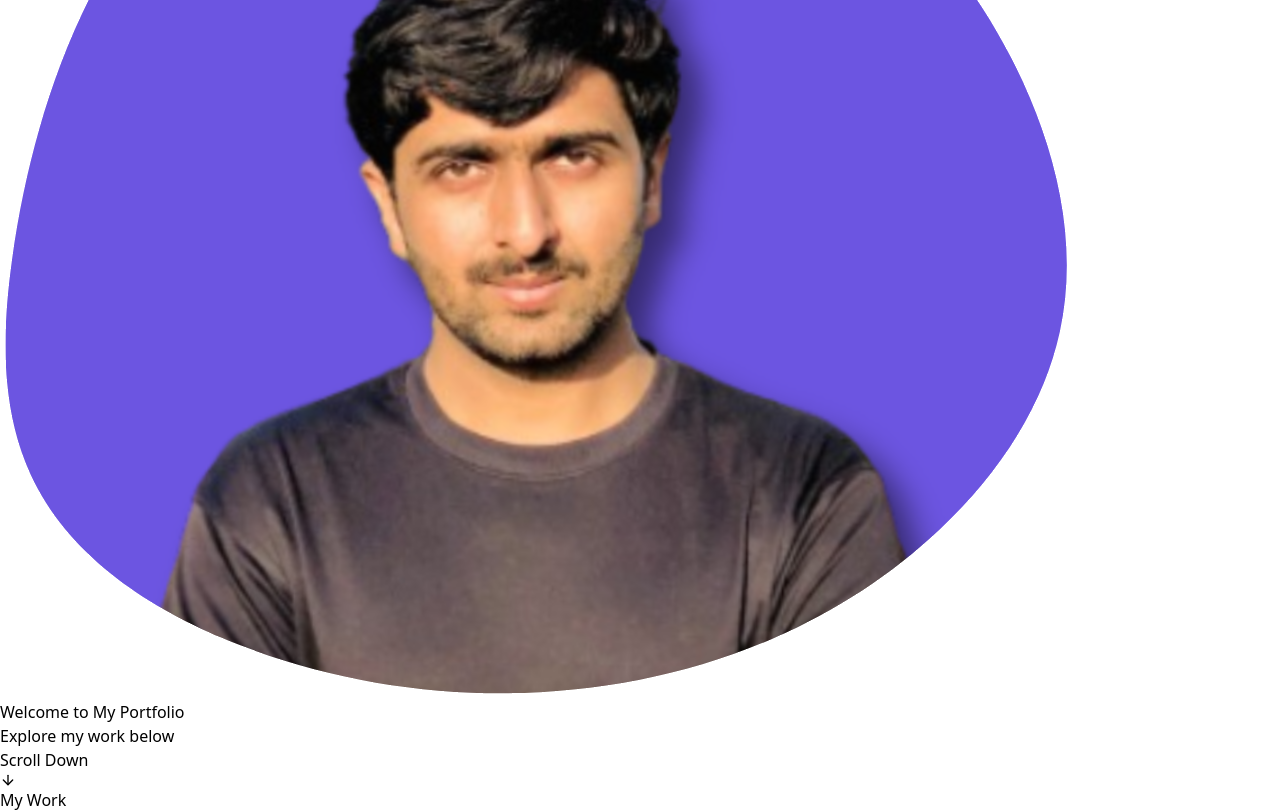
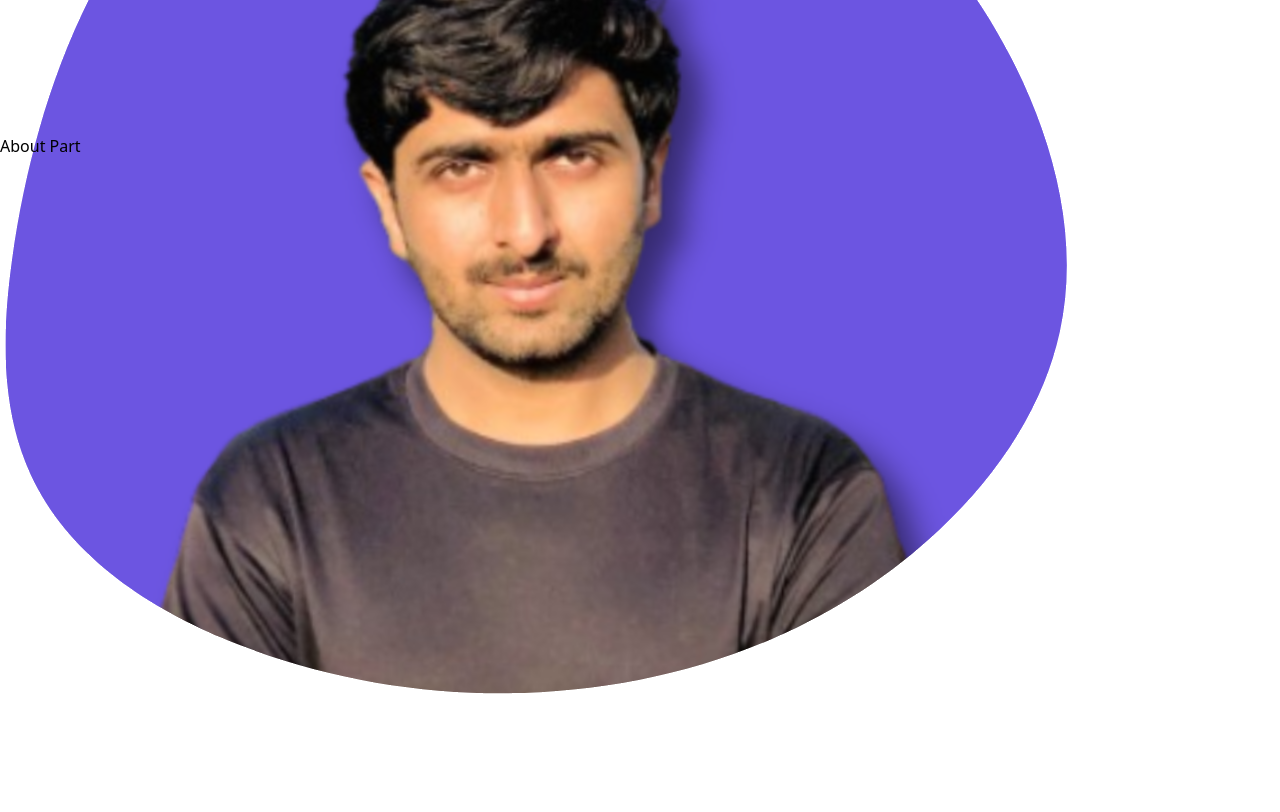
Before and after one commit to Seboo-Dogar/MyPortfolio-Web, a React (Vite) app: page / in a window 1280 px wide. Shown: the part 780-1592 px from the top of the page. After the commit the page ends 1480 px from the top, so only its background shows below. Built offline with nearby package versions, Linux system fonts and the light colour scheme.

Commit message:
Finally Home Page is done

```diff
--- a/src/App.jsx
+++ b/src/App.jsx
@@ -1,6 +1,8 @@
 import Header from "./components/Header";
 import Main from "./components/Main";
-import ScrollDownPage from "./components/ScrollDownPage";
+import About from "./components/About";
+// import Skills from "./components/Skills";
+
 
 function App() {
 
@@ -8,7 +10,7 @@ function App() {
     <>
       <Header/>
       <Main/>
-      <ScrollDownPage/>
+      <About/>
     </>
   )
 }
--- /dev/null
+++ b/src/components/About.jsx
@@ -0,0 +1,10 @@
+
+export default function About() {
+    return (
+        <section className='bg-gray-300 h-screen' id="about">
+            <div className='container mx-auto'>
+                <h1 className="text-8xl">About Part</h1>
+            </div>
+        </section>
+    );
+};
--- a/src/components/Main.jsx
+++ b/src/components/Main.jsx
@@ -6,9 +6,14 @@ import { CgMouse } from "react-icons/cg";
 import { TiArrowDown } from "react-icons/ti";
 
 export default function Main() {
+
+    const mangeScrolling = () => {
+        document.getElementById("about").scrollIntoView({behavior: "smooth"})
+    }
+
     return (
         <>
-        <section className="py-10 h-screen">
+        <section className="py-10" style={{ height: "calc(100vh - 70px)" }} id="home">
             <div className="container mx-auto">
                 <div className="grid grid-cols-[1fr_3fr_4fr] auto-cols-auto">
                     <div className="space-x-4 my-auto">
@@ -22,7 +27,7 @@ export default function Main() {
                         <p className="text-base">I specialize in crafting dynamic and responsive web applications, leveraging modern technologies to deliver high-quality, user-friendly designs and seamless functionality.</p>
                         <a href="./src/assets/MyCV.pdf" download="MyCV.pdf" className="bg-[#6c55e1] text-white py-2 px-4 rounded-md inline-flex items-center">Download CV <FiDownload className="ml-2" /></a>
                         <div className="">
-                            <button className="inline-flex items-center mt-40 animate-bounce outline-none"><CgMouse className="mx-2 text-xl text-[#6c55e1]" /> Scroll Down<TiArrowDown /></button>
+                            <button onClick={mangeScrolling} className="inline-flex items-center mt-40 animate-bounce outline-none"><CgMouse className="mx-2 text-xl text-[#6c55e1]" /> Scroll Down<TiArrowDown /></button>
                         </div>
                     </div>
                     <div className="space-y-2 my-auto">
--- a/src/components/ScrollDownPage.jsx
+++ /dev/null
@@ -1,35 +0,0 @@
-import { FiArrowDown } from "react-icons/fi";
-import { useRef } from "react";
-
-export default function ScrollDownPage() {
-    const targetRef = useRef(null);
-
-    const scrollToSection = () => {
-        if (targetRef.current) {
-            targetRef.current.scrollIntoView({ behavior: "smooth" });
-        }
-    };
-
-    return (
-        <>
-            {/* Hero Section */}
-            <section className="bg-gray-200 h-screen flex flex-col justify-center items-center">
-                <h1 className="text-4xl font-bold">Welcome to My Portfolio</h1>
-                <p className="text-lg mt-4">Explore my work below</p>
-
-                {/* Scroll Down Button */}
-                <button
-                    onClick={scrollToSection}
-                    className="mt-10 bg-[#6c55e1] text-white px-4 py-2 rounded-full inline-flex items-center animate-bounce"
-                >
-                    Scroll Down <FiArrowDown className="ml-2" />
-                </button>
-            </section>
-
-            {/* Target Section */}
-            <section ref={targetRef} className="bg-gray-100 h-screen flex justify-center items-center">
-                <h2 className="text-3xl font-semibold">My Work</h2>
-            </section>
-        </>
-    );
-}
--- /dev/null
+++ b/src/components/Skills.jsx
@@ -0,0 +1,10 @@
+
+export default function Skills() {
+    return (
+        <section className='bg-gray-300 h-screen' id="skills">
+            <div className='container mx-auto'>
+                <h1 className="text-8xl">Hello Word</h1>
+            </div>
+        </section>
+    );
+};
```
